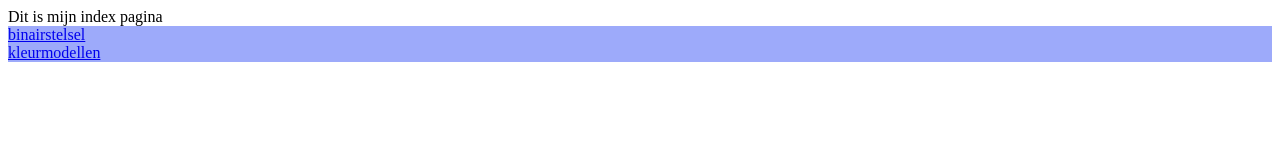
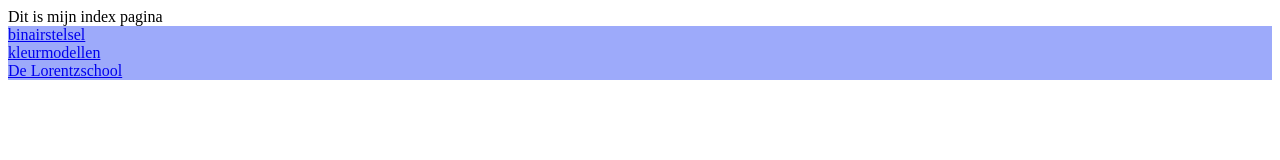
Before and after one commit to Hanna1919/Hanna1919.github.io, a plain HTML site: page index.html in a window 1280 px wide. Drawn offline with Linux system fonts and the light colour scheme.

Commit message:
Lorentz added

```diff
--- a/index.html
+++ b/index.html
@@ -9,6 +9,7 @@
         <ul>
             <li><a href="binairstelsel.html">binairstelsel</a></li>
             <li><a href="kleurmodellen.html">kleurmodellen</a></li>
+            <li><a href="https://www.lorentzschool.nl">De Lorentzschool</li>
         </ul>
     </body>
 </html>
```
